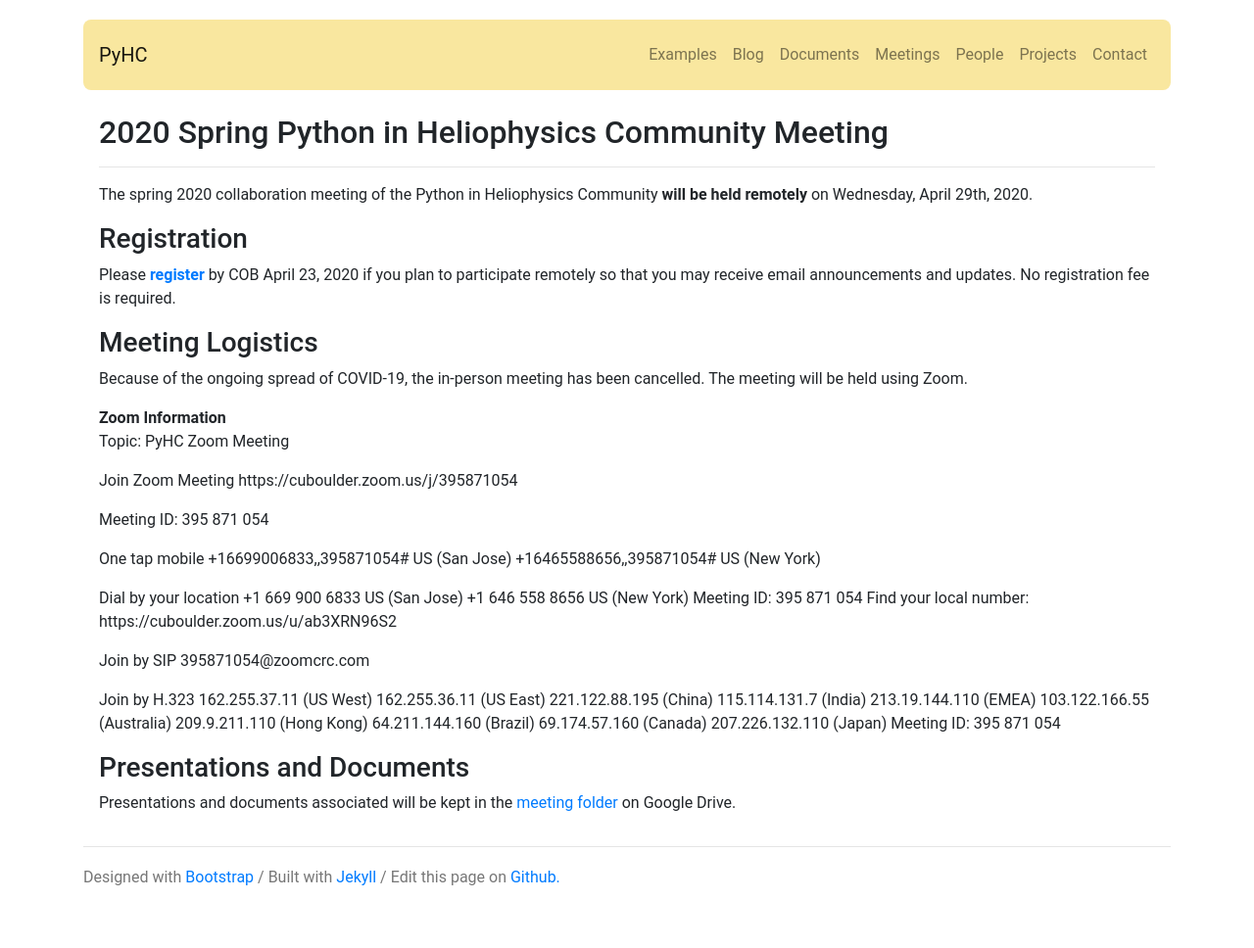
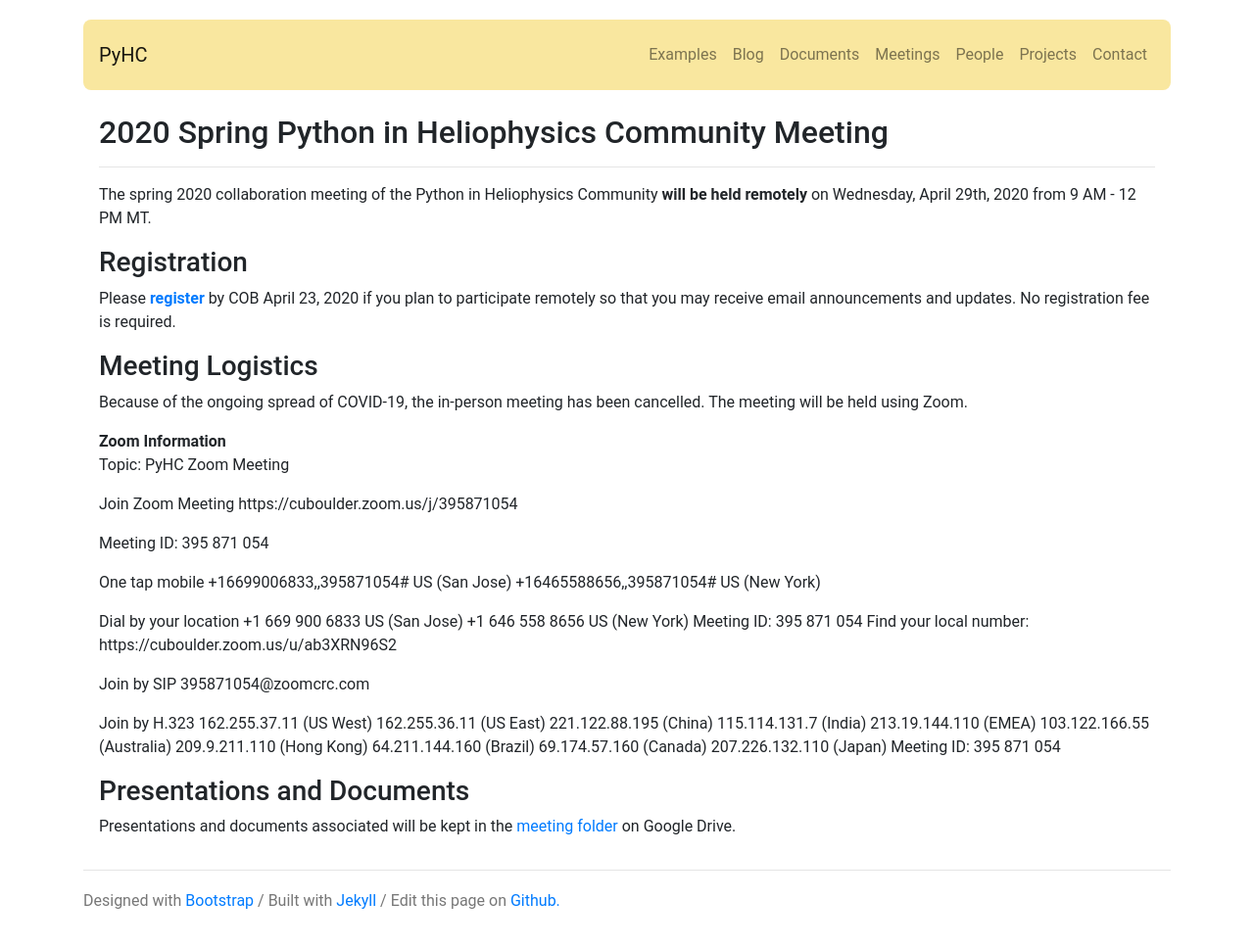
Before and after one commit to heliophysicsPy/heliophysicsPy.github.io, a Jekyll site: the page built from _pages/meetings/april2020.md, in a window 1280 px wide. Shown: the whole page at 98% size. Built offline with Jekyll 4.4.1, drawn with Linux system fonts in a browser that asks for light colours; nearby versions of some CDN libraries; before the commit the page ends 944 px from its top, so only the background shows below that.

Commit message:
Update april2020.md
Forgot to include time along with date.

```diff
--- a/_pages/meetings/april2020.md
+++ b/_pages/meetings/april2020.md
@@ -5,7 +5,7 @@ permalink: /meetings/april2020/
 exclude: true
 ---
 
-The spring 2020 collaboration meeting of the Python in Heliophysics Community **will be held remotely** on Wednesday, April 29th, 2020.
+The spring 2020 collaboration meeting of the Python in Heliophysics Community **will be held remotely** on Wednesday, April 29th, 2020 from 9 AM - 12 PM MT.
 
 ### Registration
 
```
